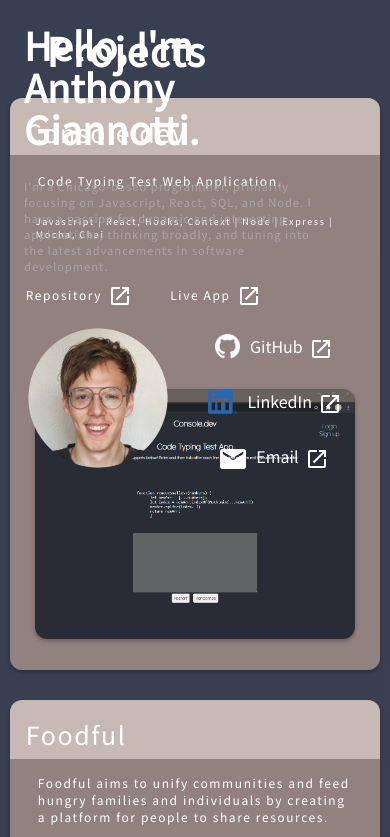
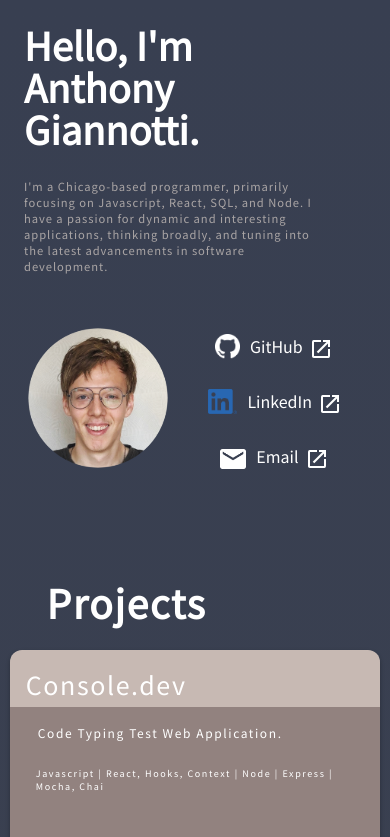
Before and after one commit to agiannotti/agiannotti-portfolio, a React (Create React App) app: page / in a window 390 px wide. Shown: the top 837 px of the page. Built offline with nearby package versions, Linux system fonts and the light colour scheme.

Commit message:
relocated to media query

```diff
--- a/src/Components/Projects/Projects.css
+++ b/src/Components/Projects/Projects.css
@@ -1,6 +1,5 @@
 .main {
   width: 95%;
-  position: fixed;
   display: flex;
   flex-direction: column;
   justify-content: center;
@@ -93,6 +92,8 @@
 }
 @media (min-width: 800px) {
   .main {
+    position: fixed;
+
     width: 60%;
     max-width: 600px;
     float: left;
```
